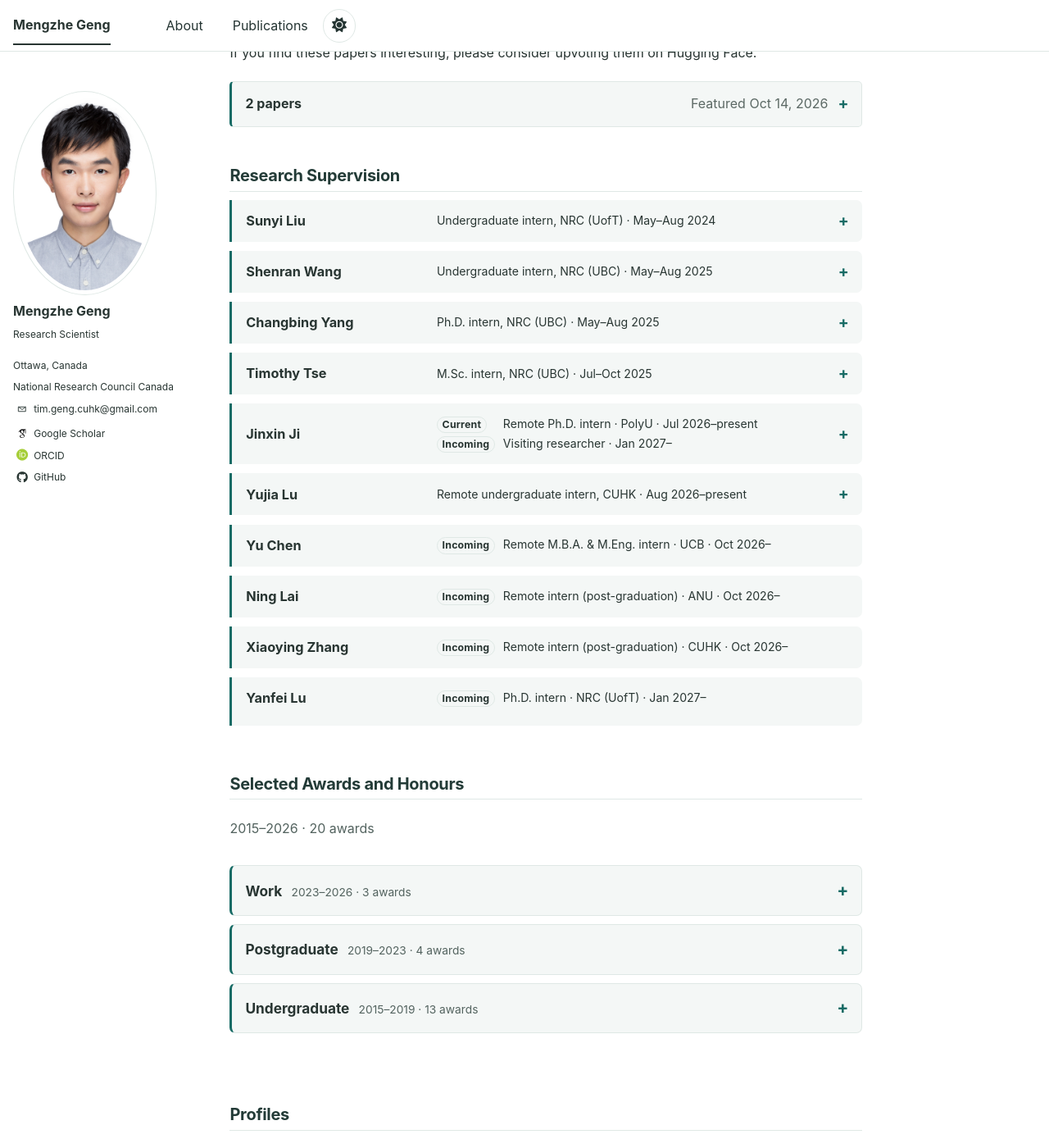
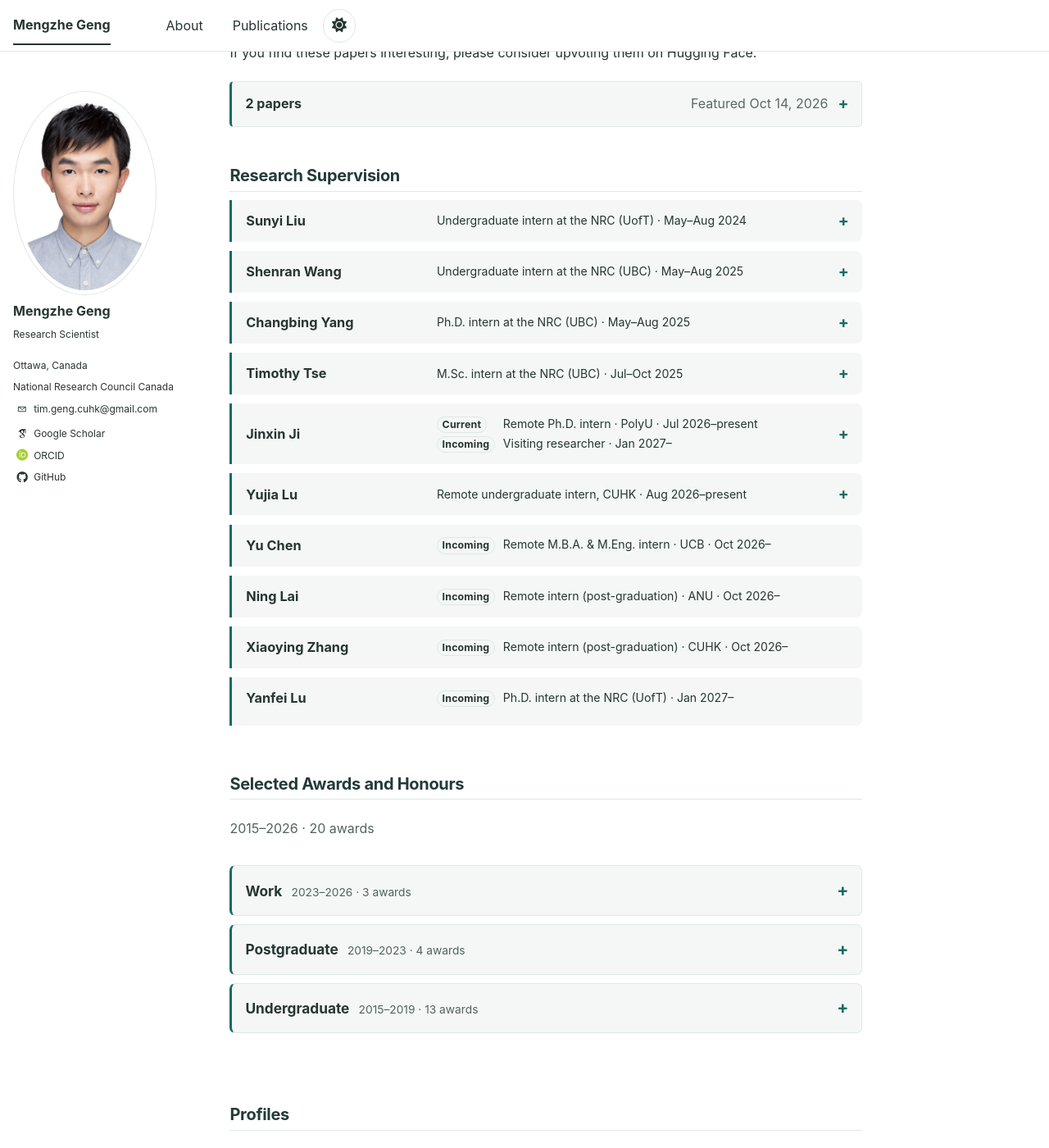
Before and after one commit to MENGZHEGENG/MENGZHEGENG.github.io, a Jekyll site: the page built from _pages/about.md, in a window 1280 px wide and 1400 px high, scrolled down 2703 px. Shown: the whole window at 82% size. Built offline with Jekyll 4.4.1, drawn with Linux system fonts in a browser that asks for light colours; some web fonts are replaced.

Commit message:
Standardize remaining NRC references
Use ‘the NRC’ consistently in role labels and award copy.

```diff
--- a/_pages/about.md
+++ b/_pages/about.md
@@ -168,18 +168,18 @@
   <details class="supervision-entry">
     <summary class="supervision-heading">
       <span class="supervision-name">Sunyi Liu</span>
-      <span class="publication-meta">Undergraduate intern, NRC (UofT) · May–Aug 2024</span>
+      <span class="publication-meta">Undergraduate intern at the NRC (UofT) · May–Aug 2024</span>
     </summary>
     <div class="supervision-details">
       <p class="supervision-detail"><span class="supervision-label">Funding</span><span class="supervision-detail-copy"><a class="person-link" href="https://www.nrc.canada.ca/en/corporate/corporate-overview/rebecca-hart" target="_blank" rel="noopener noreferrer">Rebecca Hart</a></span></p>
-      <p class="supervision-detail"><span class="supervision-label">Award</span><span class="supervision-detail-copy"><strong>NRC Outstanding Student Contribution Award</strong> (2024)</span></p>
+      <p class="supervision-detail"><span class="supervision-label">Award</span><span class="supervision-detail-copy"><strong>the NRC Outstanding Student Contribution Award</strong> (2024)</span></p>
       <p class="supervision-detail"><span class="supervision-label">Publication</span><span class="supervision-detail-copy"><a href="https://ieeexplore.ieee.org/document/11004431" target="_blank" rel="noopener noreferrer">Exploring Generative Artificial Intelligence Techniques in Government: A Case Study</a>, <em>IEEE Intelligent Systems</em> (2025)</span></p>
     </div>
   </details>
   <details class="supervision-entry">
     <summary class="supervision-heading">
       <span class="supervision-name">Shenran Wang</span>
-      <span class="publication-meta">Undergraduate intern, NRC (UBC) · May–Aug 2025</span>
+      <span class="publication-meta">Undergraduate intern at the NRC (UBC) · May–Aug 2025</span>
     </summary>
     <div class="supervision-details">
       <p class="supervision-detail"><span class="supervision-label">Co-supervision</span><span class="supervision-detail-copy"><a class="person-link" href="https://www.nrc.canada.ca/en/corporate/contact-us/nrc-directory-science-professionals/aidan-pine" target="_blank" rel="noopener noreferrer">Aidan Pine</a></span></p>
@@ -189,22 +189,22 @@
   <details class="supervision-entry">
     <summary class="supervision-heading">
       <span class="supervision-name">Changbing Yang</span>
-      <span class="publication-meta">Ph.D. intern, NRC (UBC) · May–Aug 2025</span>
+      <span class="publication-meta">Ph.D. intern at the NRC (UBC) · May–Aug 2025</span>
     </summary>
     <div class="supervision-details">
       <p class="supervision-detail"><span class="supervision-label">Co-supervision</span><span class="supervision-detail-copy"><a class="person-link" href="https://nrc.canada.ca/en/corporate/contact-us/nrc-directory-science-professionals/patrick-littell" target="_blank" rel="noopener noreferrer">Patrick Littell</a></span></p>
-      <p class="supervision-detail"><span class="supervision-label">Award</span><span class="supervision-detail-copy"><strong>NRC Outstanding Student Contribution Award</strong> (2025)</span></p>
+      <p class="supervision-detail"><span class="supervision-label">Award</span><span class="supervision-detail-copy"><strong>the NRC Outstanding Student Contribution Award</strong> (2025)</span></p>
       <p class="supervision-detail"><span class="supervision-label">Publication</span><span class="supervision-detail-copy"><a href="https://aclanthology.org/2026.lrec-1.709/" target="_blank" rel="noopener noreferrer">GlossMATE: Multi-Agent Translator Explanations for Glosses</a>, <em>Language Resources and Evaluation Conference (LREC 2026)</em></span></p>
     </div>
   </details>
   <details class="supervision-entry">
     <summary class="supervision-heading">
       <span class="supervision-name">Timothy Tse</span>
-      <span class="publication-meta">M.Sc. intern, NRC (UBC) · Jul–Oct 2025</span>
+      <span class="publication-meta">M.Sc. intern at the NRC (UBC) · Jul–Oct 2025</span>
     </summary>
     <div class="supervision-details">
       <p class="supervision-detail"><span class="supervision-label">Co-supervision</span><span class="supervision-detail-copy"><a class="person-link" href="https://www.nrc.canada.ca/en/corporate/contact-us/nrc-directory-science-professionals/aidan-pine" target="_blank" rel="noopener noreferrer">Aidan Pine</a> and <a class="person-link" href="https://linguistics.ubc.ca/profile/jian-zhu/" target="_blank" rel="noopener noreferrer">Jian Zhu</a></span></p>
-      <p class="supervision-detail"><span class="supervision-label">Award</span><span class="supervision-detail-copy"><strong>NRC Outstanding Student Contribution Award</strong> (2025)</span></p>
+      <p class="supervision-detail"><span class="supervision-label">Award</span><span class="supervision-detail-copy"><strong>the NRC Outstanding Student Contribution Award</strong> (2025)</span></p>
       <p class="supervision-detail"><span class="supervision-label">Publication</span><span class="supervision-detail-copy"><a href="https://www.isca-archive.org/interspeech_2026/tse26_interspeech.html" target="_blank" rel="noopener noreferrer">AudioNoisePrints: Model-Free Audio Watermarking Using Spatial Correlation in Flow Matching TTS</a>, <em>INTERSPEECH 2026</em></span></p>
     </div>
   </details>
@@ -250,7 +250,7 @@
   <div class="supervision-entry">
     <div class="supervision-heading">
       <span class="supervision-name">Yanfei Lu</span>
-      <span class="publication-meta supervision-roles"><span class="supervision-role-line"><span class="supervision-role-tag">Incoming</span><span class="supervision-role-copy">Ph.D. intern · NRC (UofT) · Jan 2027–</span></span></span>
+      <span class="publication-meta supervision-roles"><span class="supervision-role-line"><span class="supervision-role-tag">Incoming</span><span class="supervision-role-copy">Ph.D. intern at the NRC (UofT) · Jan 2027–</span></span></span>
     </div>
     <div class="supervision-details">
 
@@ -271,7 +271,7 @@
     <div class="award-group__content">
         <ul class="award-list">
           <li class="award-item">2026 — <strong><a href="https://www.canada.ca/en/government/system/digital-government/gcdigital-community/networking-events/digital-government-community-awards/awards.html" target="_blank" rel="noopener noreferrer">Award for Excellence in Inclusion, Diversity, Equity and Accessibility</a></strong>, Digital Government Community Awards, Government of Canada <span class="award-qualifier"><strong>One team recipient per year</strong></span></li>
-          <li class="award-item">2026 — <strong>Honourable Mention, Outstanding Achievement Award</strong>, NRC Inclusive Innovation Award, National Research Council Canada <span class="award-qualifier"><strong>One team recipient per year</strong></span></li>
+          <li class="award-item">2026 — <strong>Honourable Mention, Outstanding Achievement Award</strong>, the NRC Inclusive Innovation Award, National Research Council Canada <span class="award-qualifier"><strong>One team recipient per year</strong></span></li>
           <li class="award-item">2025 — <strong>IEEE Signal Processing Society Top 25 Downloaded Article (2024–2025),</strong> <a class="award-article-title" href="https://ieeexplore.ieee.org/document/10584335/" target="_blank" rel="noopener noreferrer">“Self-Supervised ASR Models and Features for Dysarthric and Elderly Speech Recognition”</a>, <em>IEEE/ACM Transactions on Audio, Speech, and Language Processing</em>, IEEE Xplore</li>
         </ul>
     </div>
```
